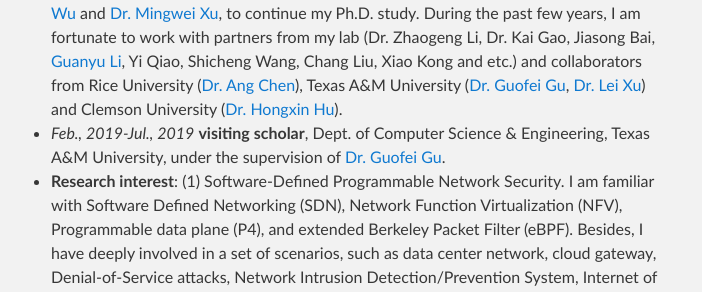
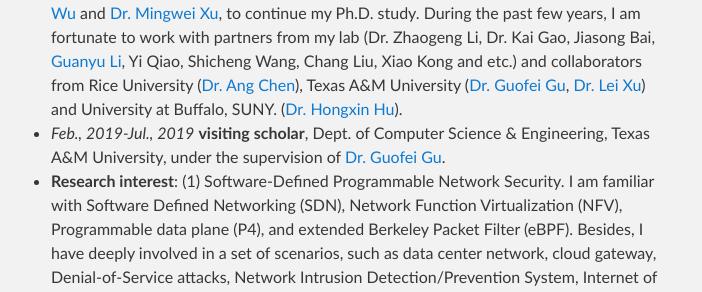
Before and after one commit to zhangmenghao/zhangmenghao.github.io, a Jekyll site: the page built from index.md, in a window 1280 px wide and 900 px high, scrolled down 322 px. Shown: the part 185-477 px from the top of the window, without its empty margins (289-991 px from the left). Built offline with Jekyll 4.4.1, drawn with Linux system fonts in a browser that asks for light colours.

Commit message:
Update Hongxin

```diff
--- a/index.md
+++ b/index.md
@@ -8,7 +8,7 @@
 
 ## Biography
 * *Aug., 2012-Jul., 2016*  **B.S. Degree**, Dept. of Computer Science & Technology, Tsinghua University
-* *Sep., 2016-Present*  **Ph.D. student**, Dept. of Computer Science & Technology, Tsinghua University. From my undergraduate years to Feb., 2019, I spent about 3.5 years working under the supervision of [Dr. Jun Bi](http://netarchlab.tsinghua.edu.cn/~junbi/), a diligent and kind professor. Unfortunately, he suddenly passed away in Feb., 2019. Then I switched to the supervision of [Dr. Jianping Wu](http://www.cs.tsinghua.edu.cn/publish/csen/4623/2010/20101224194435414856631/20101224194435414856631_.html) and [Dr. Mingwei Xu](http://routing.netlab.edu.cn/tiki-index.php?page=Mingwei+Xu), to continue my Ph.D. study. During the past few years, I am fortunate to work with partners from my lab (Dr. Zhaogeng Li, Dr. Kai Gao, Jiasong Bai, [Guanyu Li](https://guanyu.li/), Yi Qiao, Shicheng Wang, Chang Liu, Xiao Kong and etc.) and collaborators from Rice University ([Dr. Ang Chen](https://www.cs.rice.edu/~angchen/)), Texas A&M University ([Dr. Guofei Gu](http://faculty.cs.tamu.edu/guofei/), [Dr. Lei Xu](http://students.cse.tamu.edu/xray2012/)) and Clemson University ([Dr. Hongxin Hu](https://people.cs.clemson.edu/~hongxih/)).
+* *Sep., 2016-Present*  **Ph.D. student**, Dept. of Computer Science & Technology, Tsinghua University. From my undergraduate years to Feb., 2019, I spent about 3.5 years working under the supervision of [Dr. Jun Bi](http://netarchlab.tsinghua.edu.cn/~junbi/), a diligent and kind professor. Unfortunately, he suddenly passed away in Feb., 2019. Then I switched to the supervision of [Dr. Jianping Wu](http://www.cs.tsinghua.edu.cn/publish/csen/4623/2010/20101224194435414856631/20101224194435414856631_.html) and [Dr. Mingwei Xu](http://routing.netlab.edu.cn/tiki-index.php?page=Mingwei+Xu), to continue my Ph.D. study. During the past few years, I am fortunate to work with partners from my lab (Dr. Zhaogeng Li, Dr. Kai Gao, Jiasong Bai, [Guanyu Li](https://guanyu.li/), Yi Qiao, Shicheng Wang, Chang Liu, Xiao Kong and etc.) and collaborators from Rice University ([Dr. Ang Chen](https://www.cs.rice.edu/~angchen/)), Texas A&M University ([Dr. Guofei Gu](http://faculty.cs.tamu.edu/guofei/), [Dr. Lei Xu](http://students.cse.tamu.edu/xray2012/)) and University at Buffalo, SUNY. ([Dr. Hongxin Hu](https://cse.buffalo.edu/~hongxinh/)).
 * *Feb., 2019-Jul., 2019*  **visiting scholar**, Dept. of Computer Science & Engineering, Texas A&M University, under the supervision of [Dr. Guofei Gu](http://faculty.cs.tamu.edu/guofei/).
 * **Research interest**: (1) Software-Defined Programmable Network Security. I am familiar with Software Defined Networking (SDN), Network Function Virtualization (NFV), Programmable data plane (P4), and extended Berkeley Packet Filter (eBPF). Besides, I have deeply involved in a set of scenarios, such as data center network, cloud gateway, Denial-of-Service attacks, Network Intrusion Detection/Prevention System, Internet of Things, Network Scanning, containers and etc. Most of my projects are trying to make software-defined networked systems more security and efficient. (2) Data-driven Network Anomaly Detection and Mitigation. I am also interested in leveraging advanced machine learning algorithms to do data-driven anomaly detection (e.g., network traffic analysis), which I believe is a promising direction.
 * **Email**: zhangmenghao0503@gmail.com
```
